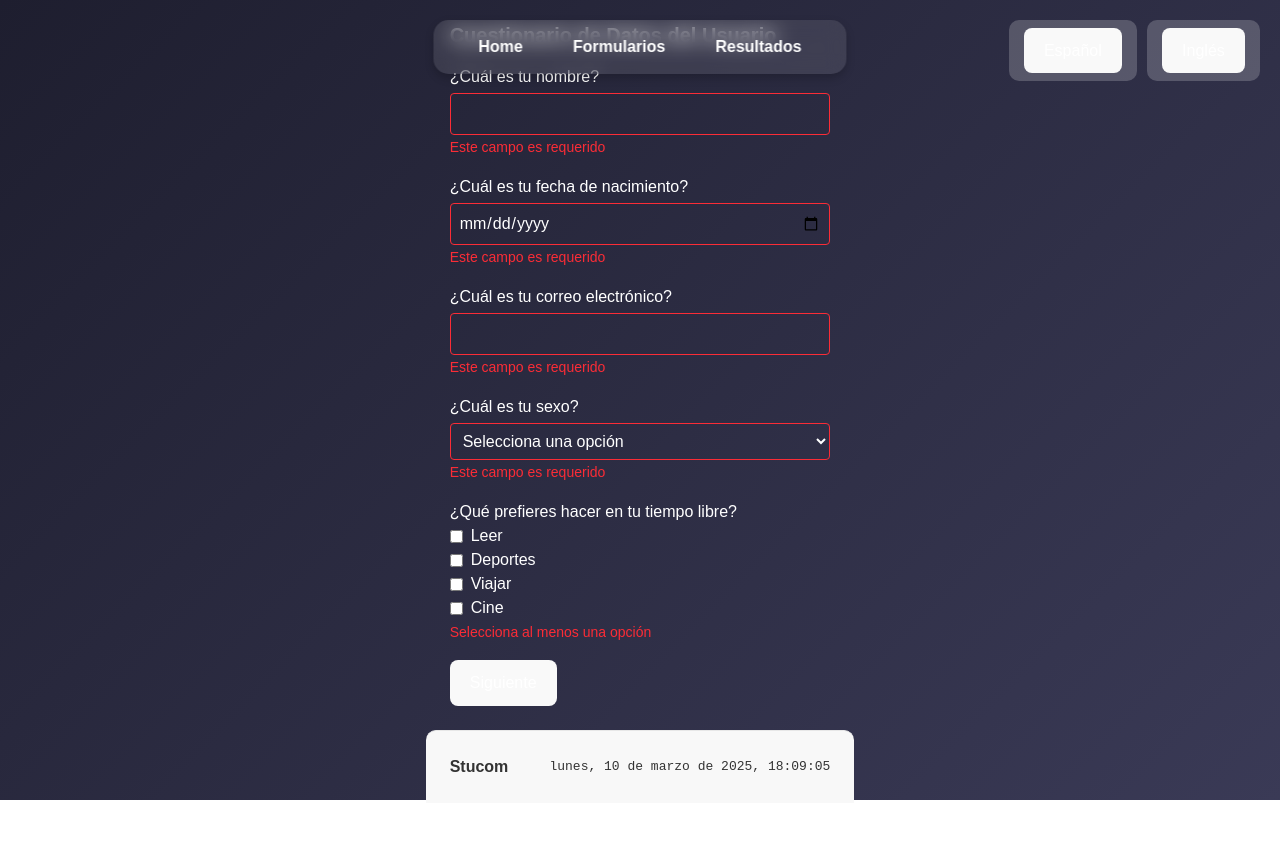
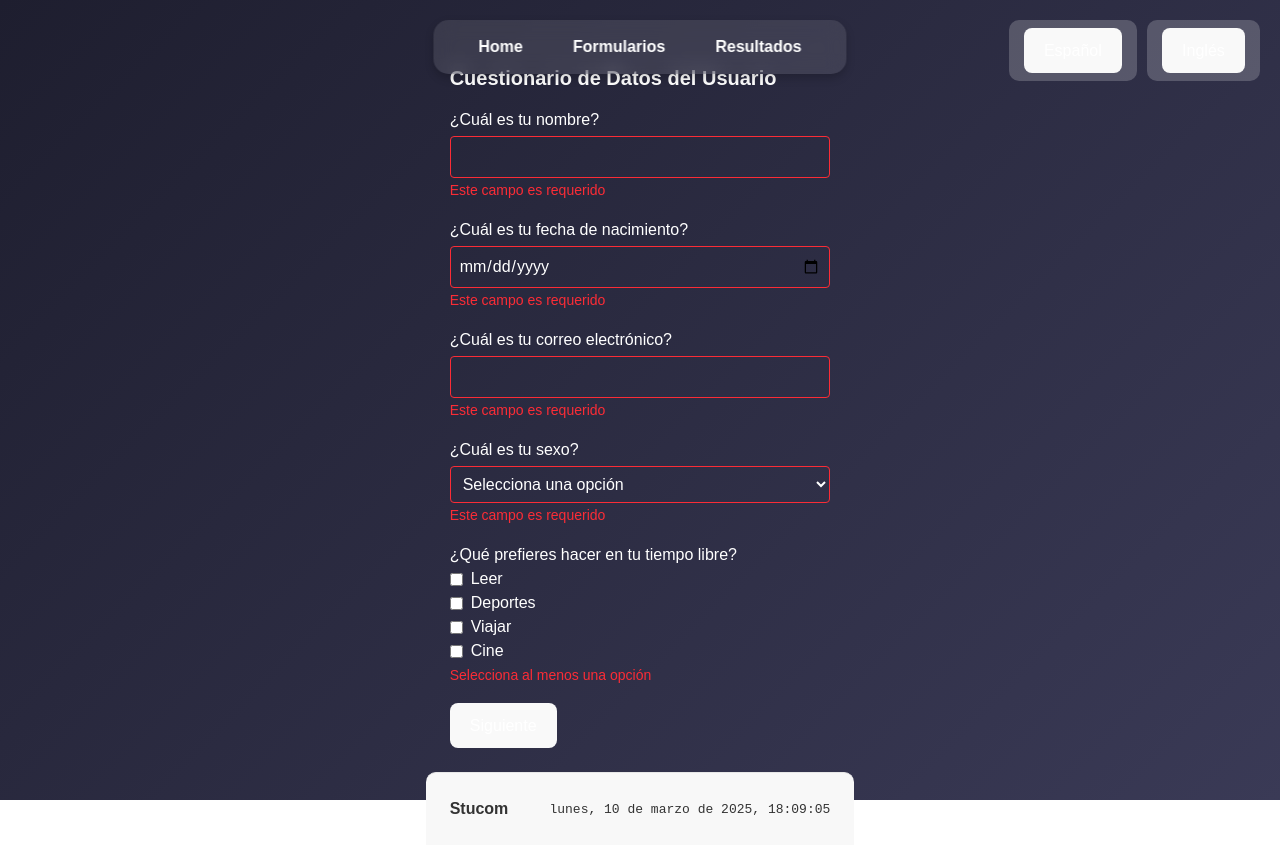
Before and after one commit to Peke2005/ReactFormulario, a React (Vite) app: page /formulario in a window 1280 px wide. Before the commit the page ends 803 px from the top, so only its background shows below. Built offline with nearby package versions, Linux system fonts and the light colour scheme.

Commit message:
comit modificado css

```diff
--- a/src/components/formularios.tsx
+++ b/src/components/formularios.tsx
@@ -178,7 +178,7 @@
   };
 
   return (
-    <div className="p-6">
+    <div className="p-6 mt-[20%]">
       <h2 className="text-xl font-semibold">{t(formulario.titulo)}</h2>
       <form className="mt-4" onSubmit={(e) => e.preventDefault()}>
         {formulario.preguntas.map((pregunta) => {
```
